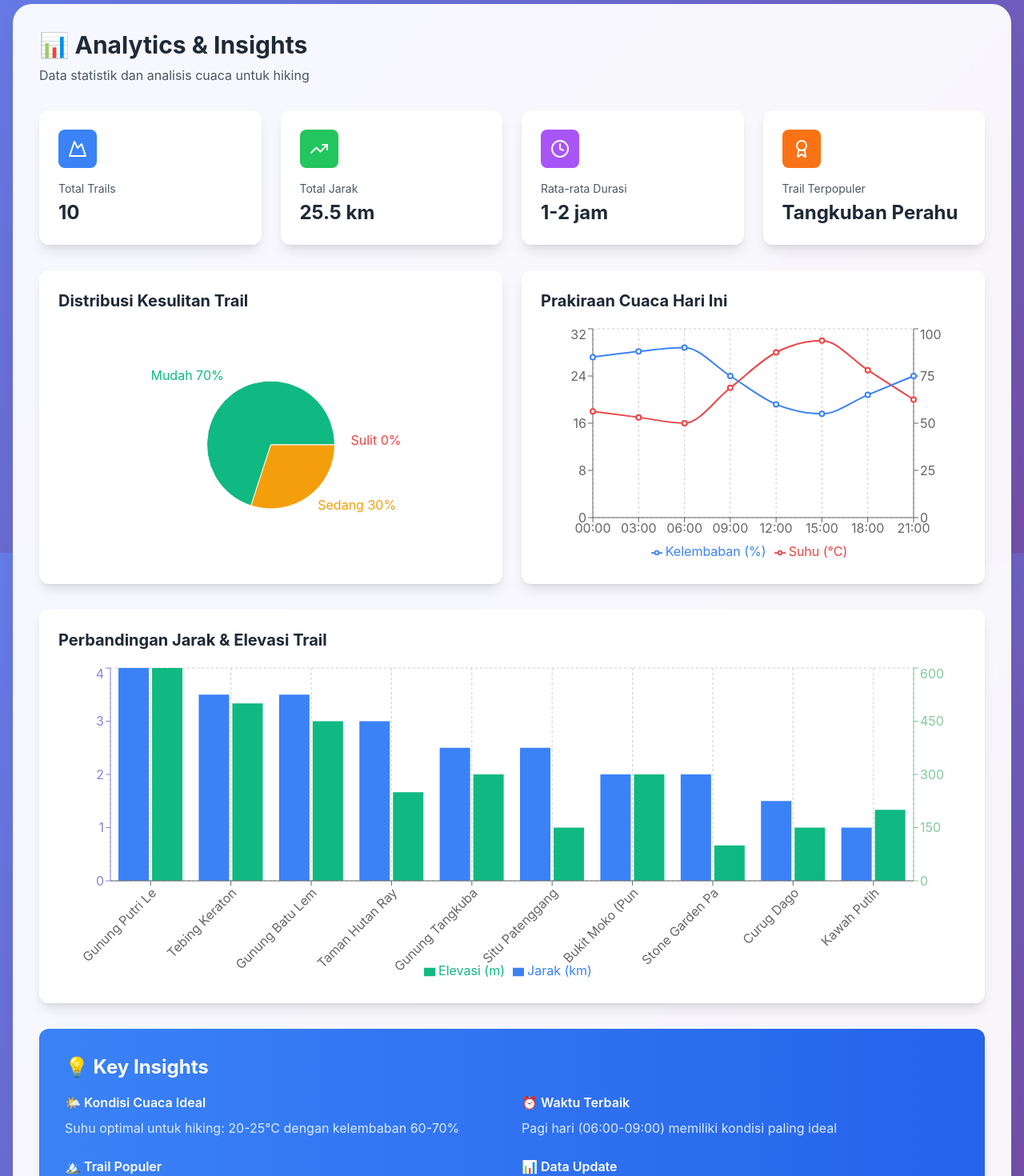
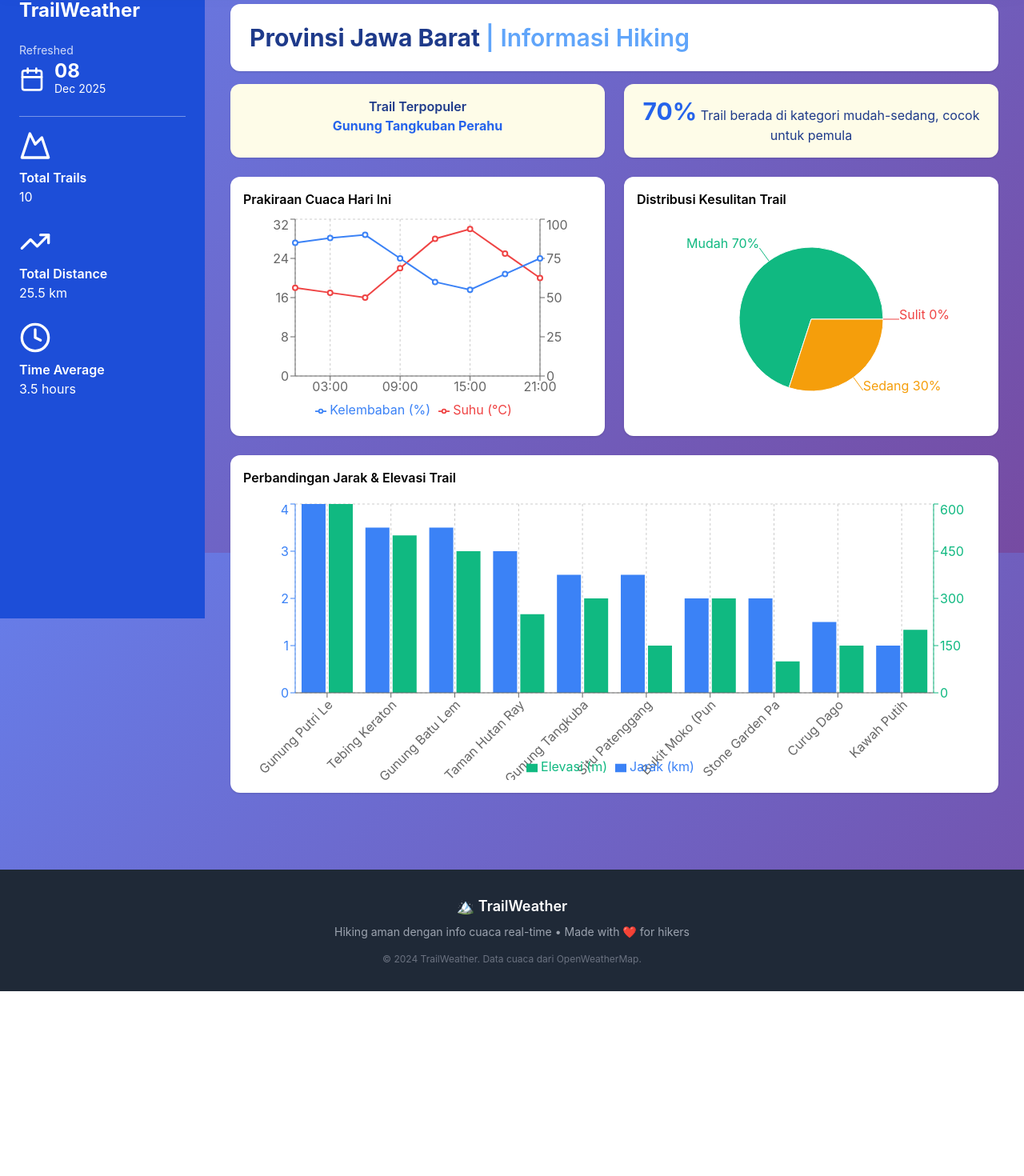
Before and after one commit to Skydragoncrazykiller/jamet-web, a React (Create React App) app: page /analytics in a window 1280 px wide. Shown: the part 109-1579 px from the top of the page at 80% size. After the commit the page ends 1348 px from the top, so only its background shows below. Built offline with nearby package versions, Linux system fonts and the light colour scheme.

Commit message:
ubah file Analytics.jsx, ngubah display

```diff
--- a/src/pages/Analytics.jsx
+++ b/src/pages/Analytics.jsx
@@ -14,10 +14,10 @@ import {
   LineChart,
   Line,
 } from "recharts";
-import { TrendingUp, Mountain, Clock, Award } from "lucide-react";
+import { TrendingUp, Mountain, Clock, Award, Calendar } from "lucide-react";
 
 export const Analytics = () => {
-  // Data untuk grafik difficulty distribution
+  // Difficulty data
   const difficultyData = [
     {
       name: "Mudah",
@@ -36,7 +36,7 @@ export const Analytics = () => {
     },
   ];
 
-  // Data untuk grafik distance distribution
+  // Distance & elevation
   const distanceData = trails
     .map((trail) => ({
       name: trail.name.substring(0, 15),
@@ -45,7 +45,7 @@ export const Analytics = () => {
     }))
     .sort((a, b) => b.distance - a.distance);
 
-  // Data simulasi cuaca per jam (untuk demo)
+  // Hourly weather data
   const hourlyWeatherData = [
     { time: "00:00", temp: 18, humidity: 85 },
     { time: "03:00", temp: 17, humidity: 88 },
@@ -57,98 +57,96 @@ export const Analytics = () => {
     { time: "21:00", temp: 20, humidity: 75 },
   ];
 
-  // Statistics cards
-  const stats = [
-    {
-      icon: Mountain,
-      label: "Total Trails",
-      value: trails.length,
-      color: "bg-blue-500",
-    },
-    {
-      icon: TrendingUp,
-      label: "Total Jarak",
-      value: `${trails.reduce((sum, t) => sum + t.distance, 0).toFixed(1)} km`,
-      color: "bg-green-500",
-    },
-    {
-      icon: Clock,
-      label: "Rata-rata Durasi",
-      value: "1-2 jam",
-      color: "bg-purple-500",
-    },
-    {
-      icon: Award,
-      label: "Trail Terpopuler",
-      value: "Tangkuban Perahu",
-      color: "bg-orange-500",
-    },
-  ];
+  // AUTO DATE (DD MMM YYYY)
+  const date = new Date();
+  const formattedDate = date.toLocaleDateString("en-GB", {
+    day: "2-digit",
+    month: "short",
+    year: "numeric",
+  });
 
   return (
-    <main className="container mx-auto px-4 py-8">
-      <div className="glass-strong rounded-3xl p-8 shadow-glow">
-        {/* Header */}
-        <div className="mb-8">
-          <h1 className="text-3xl font-bold text-gray-800 mb-2">
-            📊 Analytics & Insights
-          </h1>
-          <p className="text-gray-600">
-            Data statistik dan analisis cuaca untuk hiking
-          </p>
+    <main className="flex">
+      {/* ===================== SIDEBAR (FIXED) ===================== */}
+      <aside className="w-64 bg-blue-700 text-white h-screen p-6 flex-shrink-0">
+        <h1 className="text-2xl font-bold mb-6">TrailWeather</h1>
+
+        {/* Date */}
+        <div className="mt-2 mb-6">
+          <p className="text-sm opacity-80 mb-1">Refreshed</p>
+          <div className="flex items-center gap-3">
+            <Calendar size={32} />
+            <div>
+              <p className="text-2xl font-bold leading-none">
+                {formattedDate.split(" ")[0]}
+              </p>
+              <p className="text-sm">{formattedDate.split(" ").slice(1).join(" ")}</p>
+            </div>
+          </div>
         </div>
 
-        {/* Stats Cards */}
-        <div className="grid grid-cols-1 md:grid-cols-2 lg:grid-cols-4 gap-6 mb-8">
-          {stats.map((stat, index) => (
-            <div key={index} className="bg-white rounded-xl shadow-lg p-6">
-              <div className="flex items-center justify-between mb-4">
-                <div className={`${stat.color} p-3 rounded-lg`}>
-                  <stat.icon className="text-white" size={24} />
-                </div>
-              </div>
-              <p className="text-gray-600 text-sm mb-1">{stat.label}</p>
-              <p className="text-2xl font-bold text-gray-800">{stat.value}</p>
-            </div>
-          ))}
+        <hr className="border-white/40 my-4" />
+
+        {/* Stats */}
+        <div className="space-y-6">
+          <div>
+            <Mountain size={40} />
+            <p className="font-semibold mt-2">Total Trails</p>
+            <p>{trails.length}</p>
+          </div>
+
+          <div>
+            <TrendingUp size={40} />
+            <p className="font-semibold mt-2">Total Distance</p>
+            <p>
+              {trails
+                .reduce((sum, t) => sum + t.distance, 0)
+                .toFixed(1)}{" "}
+              km
+            </p>
+          </div>
+
+          <div>
+            <Clock size={40} />
+            <p className="font-semibold mt-2">Time Average</p>
+            <p>3.5 hours</p>
+          </div>
+        </div>
+      </aside>
+
+      {/* ===================== MAIN CONTENT ===================== */}
+      <section className="flex-1 p-8">
+        {/* HEADER TITLE */}
+        <div className="bg-white p-6 rounded-xl shadow mb-4">
+          <h2 className="text-3xl font-bold text-blue-900">
+            Provinsi Jawa Barat{" "}
+            <span className="text-blue-400 font-semibold">| Informasi Hiking</span>
+          </h2>
         </div>
 
-        {/* Charts Grid */}
-        <div className="grid grid-cols-1 lg:grid-cols-2 gap-6 mb-8">
-          {/* Difficulty Distribution */}
-          <div className="bg-white rounded-xl shadow-lg p-6">
-            <h3 className="text-xl font-bold text-gray-800 mb-4">
-              Distribusi Kesulitan Trail
-            </h3>
-            <ResponsiveContainer width="100%" height={300}>
-              <PieChart>
-                <Pie
-                  data={difficultyData}
-                  cx="50%"
-                  cy="50%"
-                  labelLine={false}
-                  label={({ name, percent }) =>
-                    `${name} ${(percent * 100).toFixed(0)}%`
-                  }
-                  outerRadius={80}
-                  fill="#8884d8"
-                  dataKey="value"
-                >
-                  {difficultyData.map((entry, index) => (
-                    <Cell key={`cell-${index}`} fill={entry.color} />
-                  ))}
-                </Pie>
-                <Tooltip />
-              </PieChart>
-            </ResponsiveContainer>
+        {/* TOP ROW: Popular Trail + Insight */}
+        <div className="grid grid-cols-2 gap-6 mb-6">
+          <div className="bg-yellow-50 p-4 rounded-xl text-center text-blue-900 shadow">
+            <p className="font-semibold">Trail Terpopuler</p>
+            <p className="text-blue-600 font-bold">
+              Gunung Tangkuban Perahu
+            </p>
           </div>
 
-          {/* Hourly Weather */}
-          <div className="bg-white rounded-xl shadow-lg p-6">
-            <h3 className="text-xl font-bold text-gray-800 mb-4">
-              Prakiraan Cuaca Hari Ini
-            </h3>
-            <ResponsiveContainer width="100%" height={300}>
+          <div className="bg-yellow-50 p-4 rounded-xl text-center text-blue-900 shadow">
+            <p>
+              <span className="font-bold text-3xl text-blue-600">70%</span> Trail berada di kategori
+              mudah-sedang, cocok untuk pemula
+            </p>
+          </div>
+        </div>
+
+        {/* CENTER ROW: Weather + Pie */}
+        <div className="grid grid-cols-2 gap-6 mb-6">
+          {/* Weather */}
+          <div className="bg-white rounded-xl p-4 shadow">
+            <h3 className="font-semibold mb-2">Prakiraan Cuaca Hari Ini</h3>
+            <ResponsiveContainer width="100%" height={260}>
               <LineChart data={hourlyWeatherData}>
                 <CartesianGrid strokeDasharray="3 3" />
                 <XAxis dataKey="time" />
@@ -158,7 +156,6 @@ export const Analytics = () => {
                 <Legend />
                 <Line
                   yAxisId="left"
-                  type="monotone"
                   dataKey="temp"
                   stroke="#ef4444"
                   strokeWidth={2}
@@ -166,7 +163,6 @@ export const Analytics = () => {
                 />
                 <Line
                   yAxisId="right"
-                  type="monotone"
                   dataKey="humidity"
                   stroke="#3b82f6"
                   strokeWidth={2}
@@ -175,68 +171,47 @@ export const Analytics = () => {
               </LineChart>
             </ResponsiveContainer>
           </div>
+
+          {/* Pie Difficulty */}
+          <div className="bg-white rounded-xl p-4 shadow">
+            <h3 className="font-semibold mb-2">Distribusi Kesulitan Trail</h3>
+            <ResponsiveContainer width="100%" height={260}>
+              <PieChart>
+                <Pie
+                  data={difficultyData}
+                  cx="50%"
+                  cy="50%"
+                  outerRadius={90}
+                  dataKey="value"
+                  label={({ name, percent }) => `${name} ${(percent * 100).toFixed(0)}%`}
+                >
+                  {difficultyData.map((entry, i) => (
+                    <Cell key={i} fill={entry.color} />
+                  ))}
+                </Pie>
+                <Tooltip />
+              </PieChart>
+            </ResponsiveContainer>
+          </div>
         </div>
 
-        {/* Distance Comparison */}
-        <div className="bg-white rounded-xl shadow-lg p-6">
-          <h3 className="text-xl font-bold text-gray-800 mb-4">
-            Perbandingan Jarak & Elevasi Trail
-          </h3>
-          <ResponsiveContainer width="100%" height={400}>
+        {/* BOTTOM: BAR CHART */}
+        <div className="bg-white rounded-xl p-4 shadow">
+          <h3 className="font-semibold mb-4">Perbandingan Jarak & Elevasi Trail</h3>
+          <ResponsiveContainer width="100%" height={350}>
             <BarChart data={distanceData}>
               <CartesianGrid strokeDasharray="3 3" />
-              <XAxis dataKey="name" angle={-45} textAnchor="end" height={100} />
-              <YAxis yAxisId="left" orientation="left" stroke="#8884d8" />
-              <YAxis yAxisId="right" orientation="right" stroke="#82ca9d" />
+              <XAxis dataKey="name" angle={-45} textAnchor="end" height={80} />
+              <YAxis yAxisId="left" stroke="#3b82f6" />
+              <YAxis yAxisId="right" orientation="right" stroke="#10b981" />
               <Tooltip />
               <Legend />
-              <Bar
-                yAxisId="left"
-                dataKey="distance"
-                fill="#3b82f6"
-                name="Jarak (km)"
-              />
-              <Bar
-                yAxisId="right"
-                dataKey="elevation"
-                fill="#10b981"
-                name="Elevasi (m)"
-              />
+              <Bar yAxisId="left" dataKey="distance" fill="#3b82f6" name="Jarak (km)" />
+              <Bar yAxisId="right" dataKey="elevation" fill="#10b981" name="Elevasi (m)" />
             </BarChart>
           </ResponsiveContainer>
         </div>
-
-        {/* Insights */}
-        <div className="mt-8 bg-gradient-to-r from-blue-500 to-blue-600 rounded-xl shadow-lg p-8 text-white">
-          <h3 className="text-2xl font-bold mb-4">💡 Key Insights</h3>
-          <div className="grid grid-cols-1 md:grid-cols-2 gap-6">
-            <div>
-              <h4 className="font-semibold mb-2">🌤️ Kondisi Cuaca Ideal</h4>
-              <p className="text-blue-100">
-                Suhu optimal untuk hiking: 20-25°C dengan kelembaban 60-70%
-              </p>
-            </div>
-            <div>
-              <h4 className="font-semibold mb-2">⏰ Waktu Terbaik</h4>
-              <p className="text-blue-100">
-                Pagi hari (06:00-09:00) memiliki kondisi paling ideal
-              </p>
-            </div>
-            <div>
-              <h4 className="font-semibold mb-2">🏔️ Trail Populer</h4>
-              <p className="text-blue-100">
-                70% trail berada di kategori mudah-sedang, cocok untuk pemula
-              </p>
-            </div>
-            <div>
-              <h4 className="font-semibold mb-2">📊 Data Update</h4>
-              <p className="text-blue-100">
-                Data cuaca diupdate setiap 10 menit untuk akurasi maksimal
-              </p>
-            </div>
-          </div>
-        </div>
-      </div>
+      </section>
     </main>
   );
 };
```
